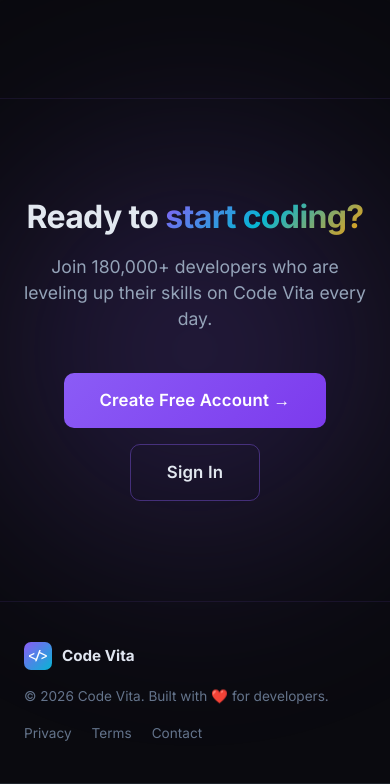
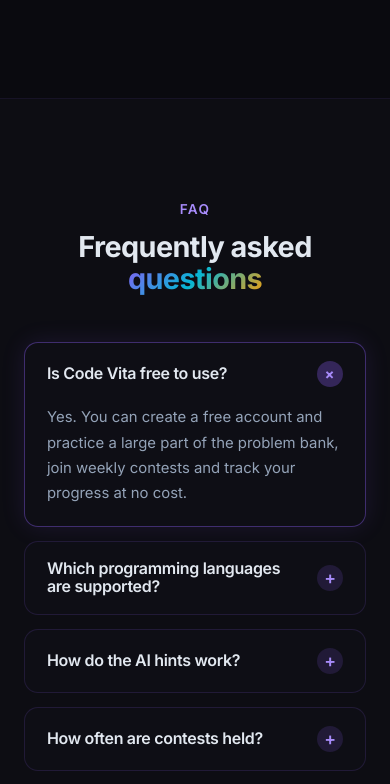
Before and after one commit to sourodeepsaha2/CodeVita, a React (Vite) app in the folder frontend/: page / in a window 390 px wide. Shown: the part 6929-7713 px from the top of the page. Built offline with nearby package versions, Linux system fonts and the light colour scheme.

Commit message:
feat(frontend): show FAQ section on home page

```diff
--- a/frontend/src/pages/HomePage.jsx
+++ b/frontend/src/pages/HomePage.jsx
@@ -1,6 +1,7 @@
 import { Link } from "react-router";
 import { useState, useEffect, useRef } from "react";
 import { useDocumentTitle } from "../hooks/useDocumentTitle";
+import FAQ from "../components/FAQ";
 
 const CURRENT_YEAR = new Date().getFullYear();
 
@@ -503,6 +504,19 @@
         </div>
       </section>
 
+      {/* ─── FAQ Section ─── */}
+      <section id="faq" style={{ padding: "100px 24px", background: "var(--cv-section-alt)", borderTop: "1px solid rgba(139,92,246,0.08)" }}>
+        <div style={{ maxWidth: "900px", margin: "0 auto" }}>
+          <div style={{ textAlign: "center", marginBottom: "48px" }}>
+            <p style={{ color: "var(--cv-accent-text)", fontWeight: "600", fontSize: "0.85rem", letterSpacing: "0.1em", textTransform: "uppercase", marginBottom: "12px" }}>FAQ</p>
+            <h2 style={{ fontSize: "clamp(1.8rem, 4vw, 2.8rem)" }}>
+              Frequently asked <span className="gradient-text">questions</span>
+            </h2>
+          </div>
+          <FAQ />
+        </div>
+      </section>
+
       {/* ─── CTA Section ─── */}
       <section
         style={{
```
